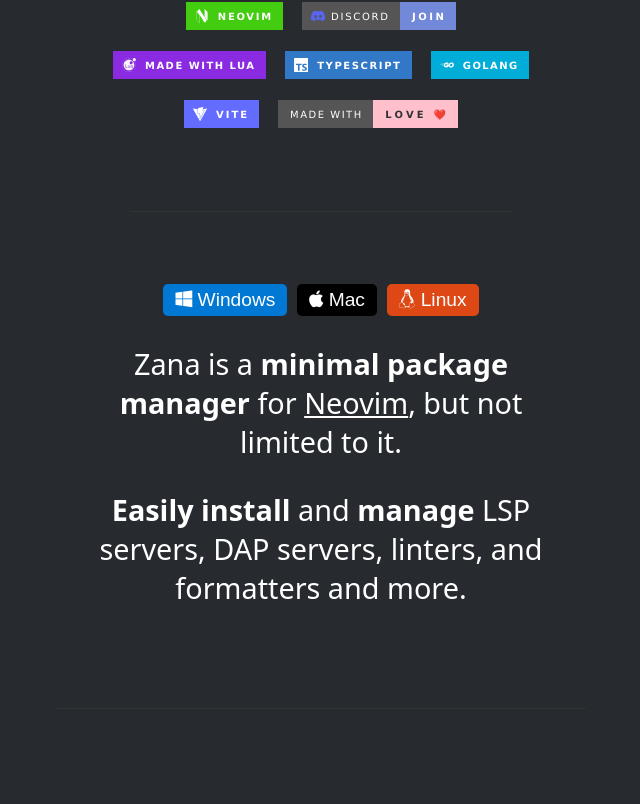
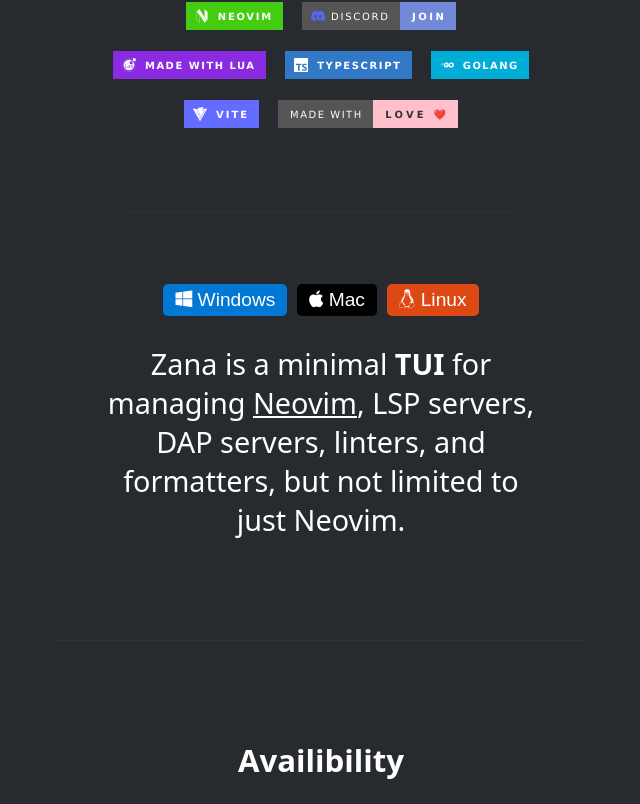
Before and after one commit to mistweaverco/www.getzana.net, a SvelteKit app: page / in a window 1280 px wide. Shown: the part 425-1229 px from the top of the page, without its empty margins (319-959 px from the left). Built offline with nearby package versions, Linux system fonts and the light colour scheme.

Commit message:
feat(docs): update landing page text

```diff
--- a/src/routes/(index)/+page.svelte
+++ b/src/routes/(index)/+page.svelte
@@ -109,12 +109,9 @@
 			</button>
 		</div>
 		<p>
-			Zana is a <strong>minimal package manager</strong> for
-			<a href="https://github.com/mistweaverco/zana.nvim">Neovim</a>, but not limited to it.
-		</p>
-		<p>
-			<strong>Easily install</strong> and <strong>manage</strong> LSP servers, DAP servers, linters,
-			and formatters and more.
+			Zana is a minimal <strong>TUI</strong> for managing
+			<a href="https://github.com/mistweaverco/zana.nvim">Neovim</a>, LSP servers, DAP servers,
+			linters, and formatters, but not limited to just Neovim.
 		</p>
 	</div>
 </div>
```
